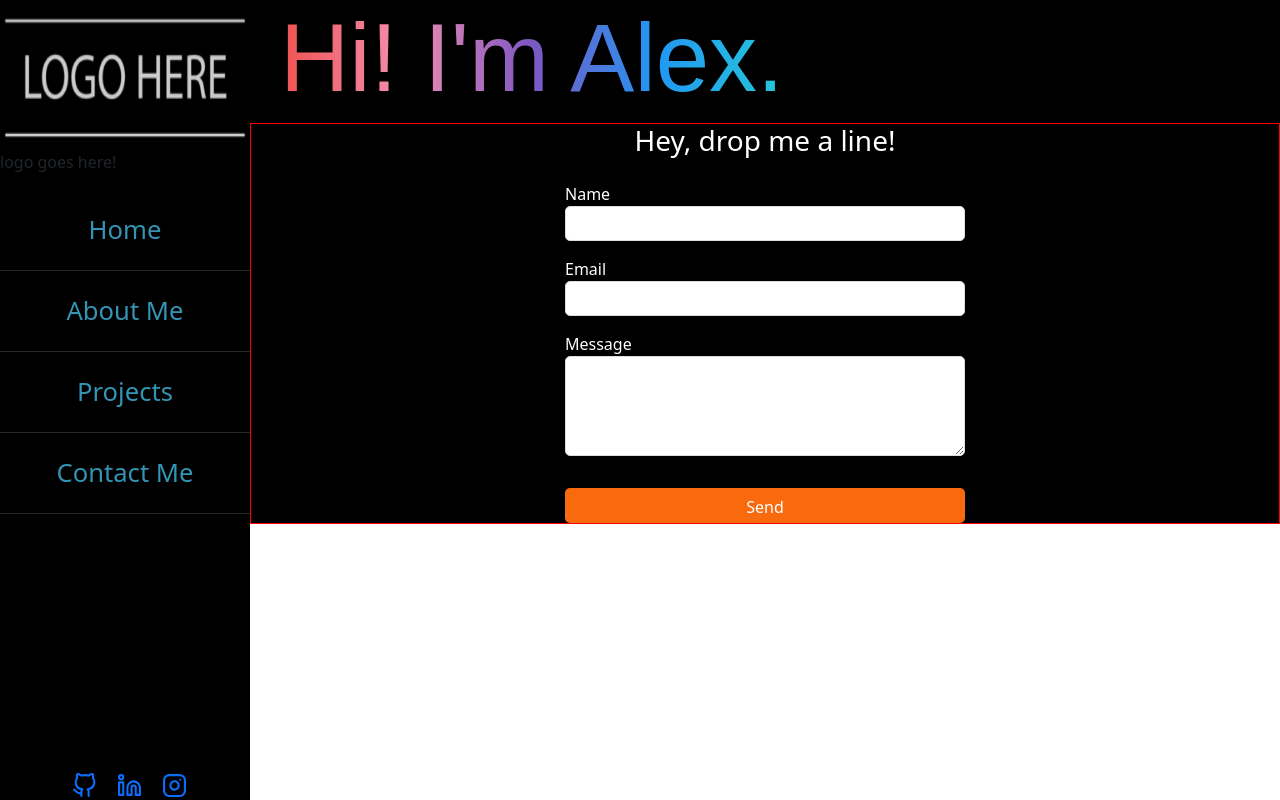
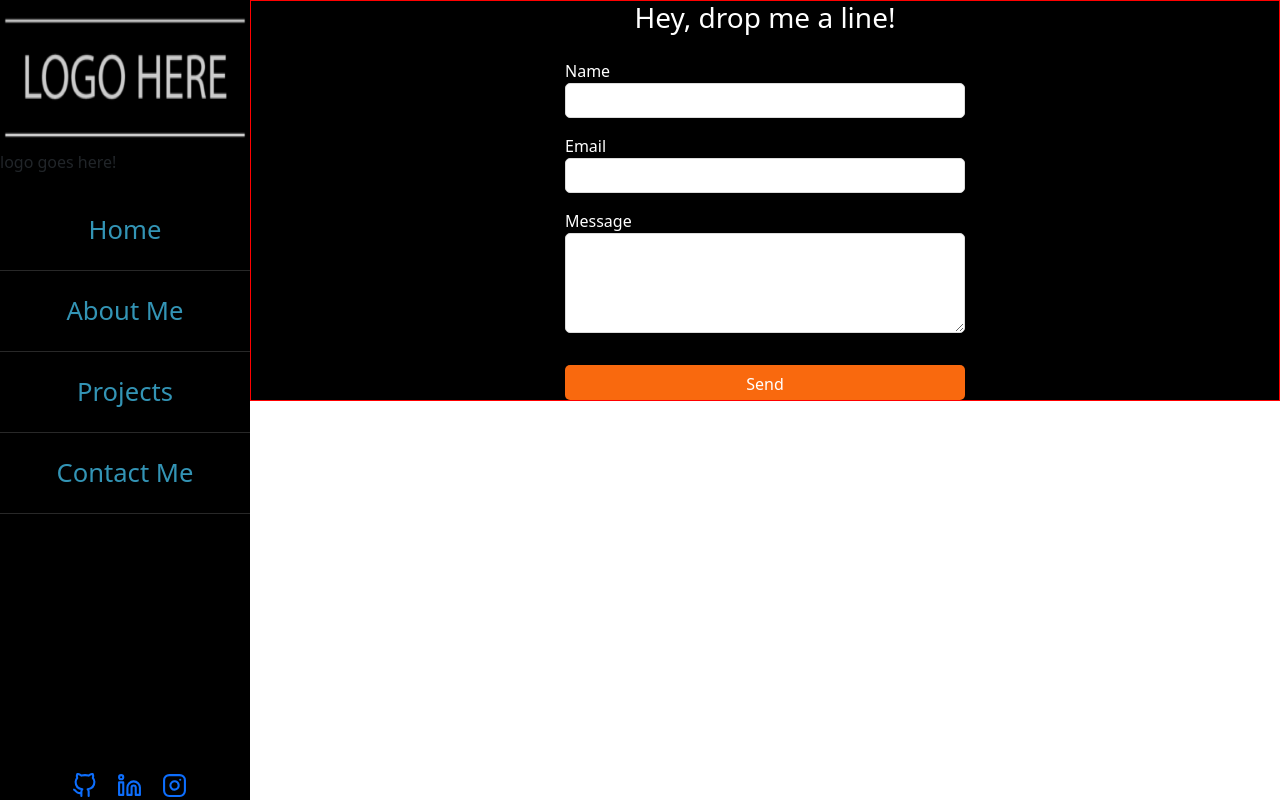
Before and after one commit to alexiusvdt/profile, a React (Create React App) app: page /contact-me in a window 1280 px wide. Built offline with nearby package versions, Linux system fonts and the light colour scheme.

Commit message:
begin removing header & fixing positioning

```diff
--- a/src/components/PageControl.js
+++ b/src/components/PageControl.js
@@ -16,7 +16,7 @@ function PageControl(){
 
   return (
     <Router>
-      <Div1><Header /></Div1>
+      {/* <Div1><Header /></Div1> */}
       {/* <Container> */}
         <Pane1>
           <Sidebar />
```
